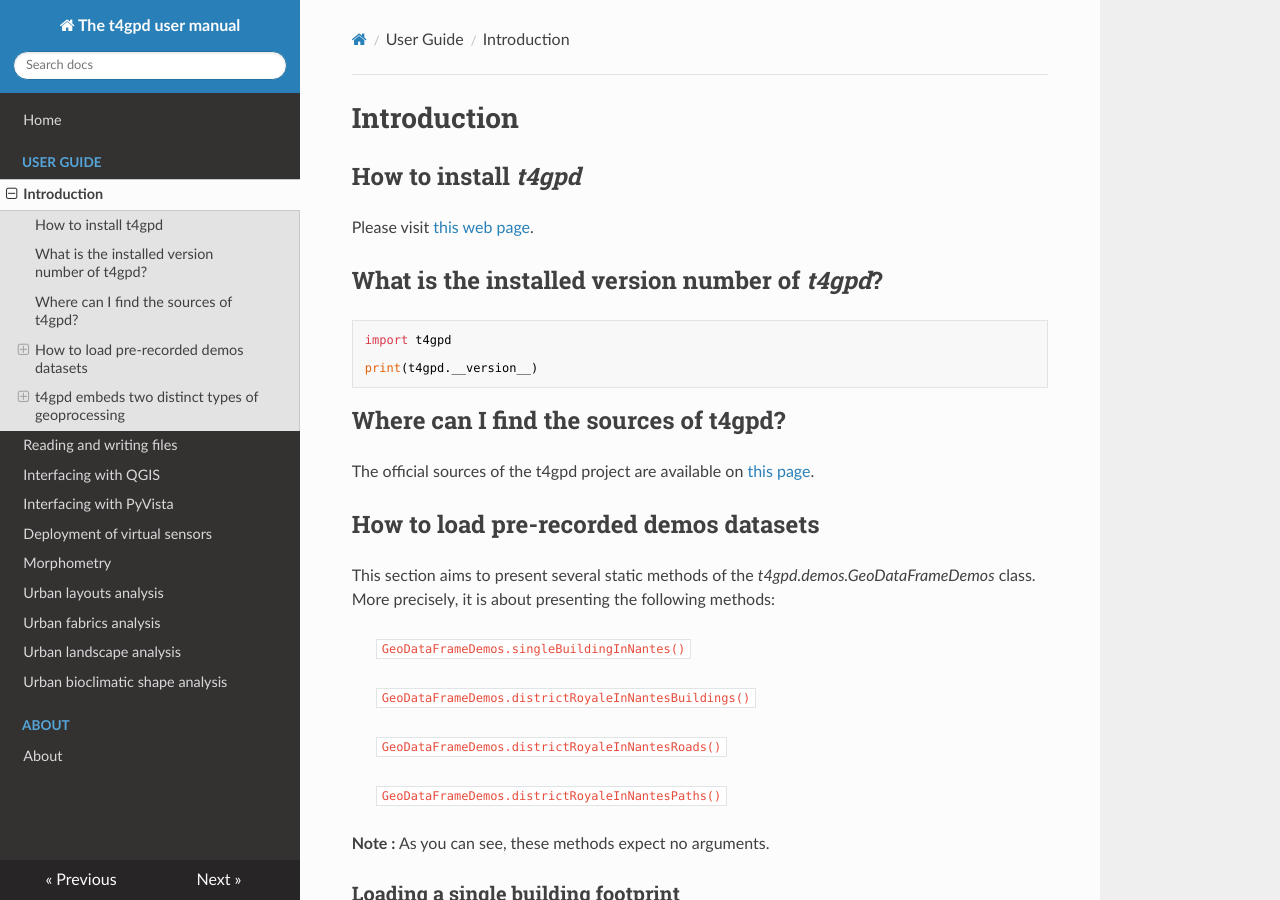
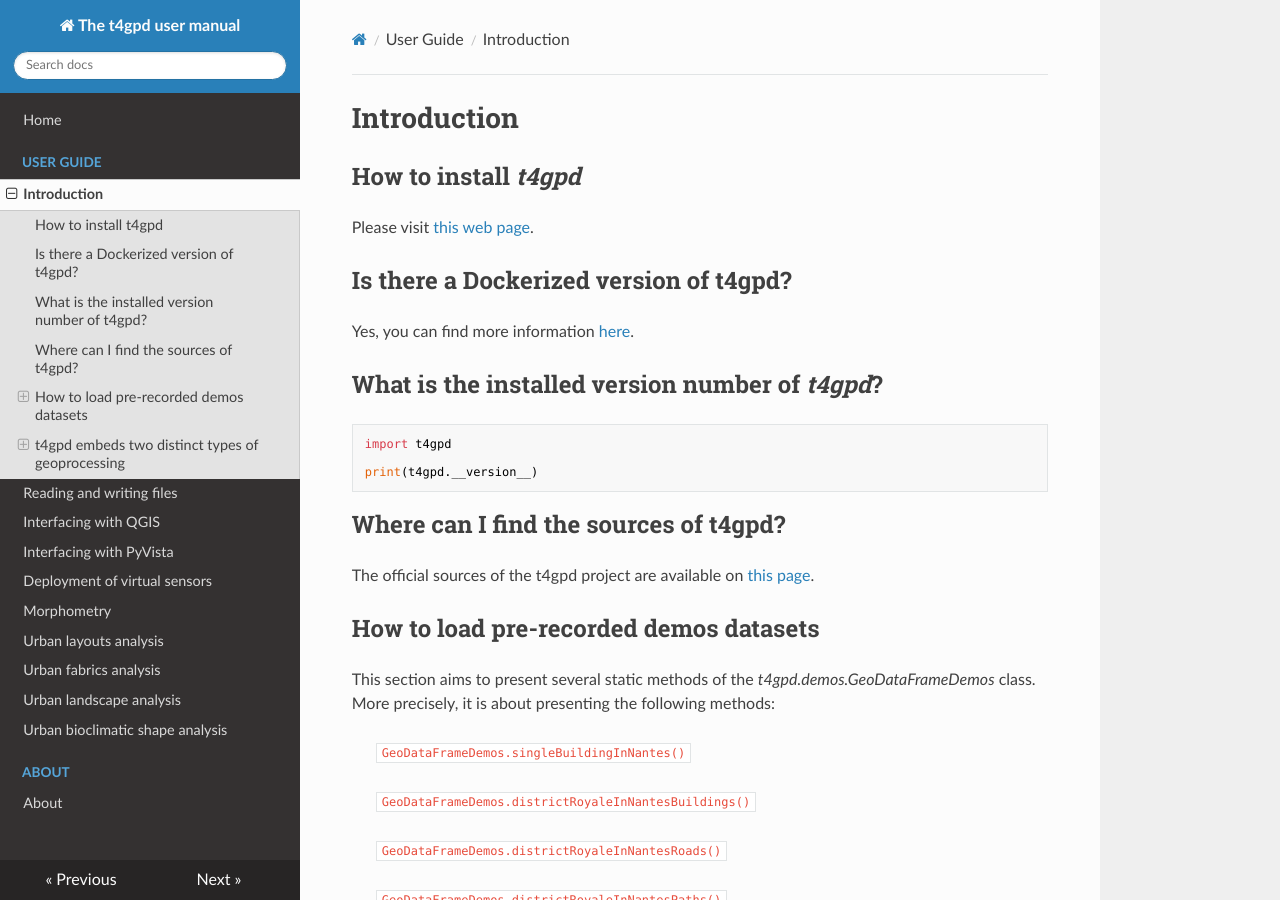
Before and after one commit to thomas-leduc/t4gpd-docs, an MkDocs documentation site: the page built from docs/introduction.md, in a window 1280 px wide and 900 px high. Built offline with MkDocs 1.6.1, drawn with Linux system fonts in a browser that asks for light colours; nearby versions of some CDN libraries.

Commit message:
Update introduction.md (add Docker section)

```diff
--- a/docs/introduction.md
+++ b/docs/introduction.md
@@ -4,6 +4,10 @@
 
 Please visit [this web
 page](https://pypi.org/project/t4gpd/){target=_blank}.
+
+## Is there a Dockerized version of t4gpd?
+
+Yes, you can find more information [here](https://github.com/thomas-leduc/t4gpd-docker/).
 
 ## What is the installed version number of *t4gpd*?
 
```
